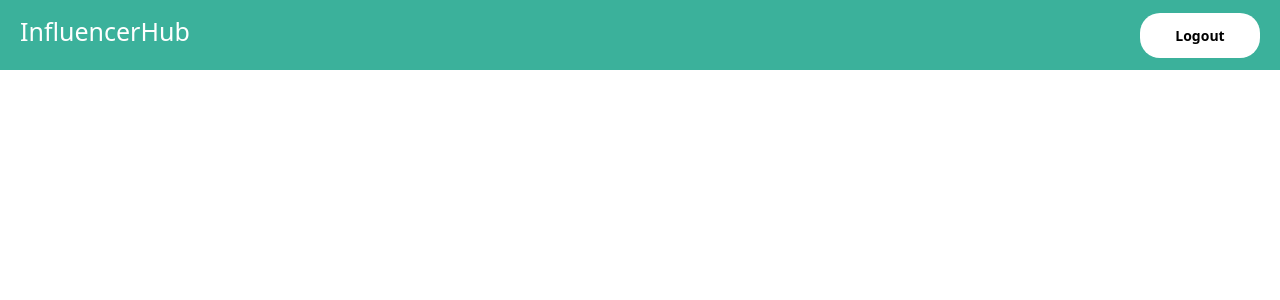
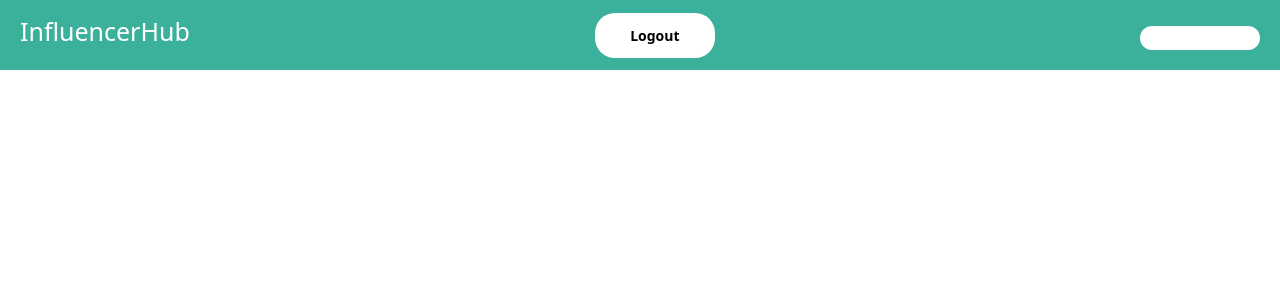
Before and after one commit to Dulnath/InfluencerHub, a React (Create React App) app in the folder client/: page / in a window 1280 px wide. Shown: the top 300 px of the page. Built offline with nearby package versions, Linux system fonts and the light colour scheme; sample sign-in values are in the browser's storage.

Commit message:
button to view added

```diff
--- a/client/src/components/Main/index.jsx
+++ b/client/src/components/Main/index.jsx
@@ -1,3 +1,4 @@
+import { Link } from "react-router-dom";
 import styles from "./styles.module.css";
 
 const Main = () => {
@@ -13,6 +14,13 @@ const Main = () => {
 				<button className={styles.white_btn} onClick={handleLogout}>
 					Logout
 				</button>
+				<Link to="/detail">
+				<button className={styles.white_btn} ></button>
+				</Link>
+
+
+
+
 
 			</nav>
 		</div>
```
